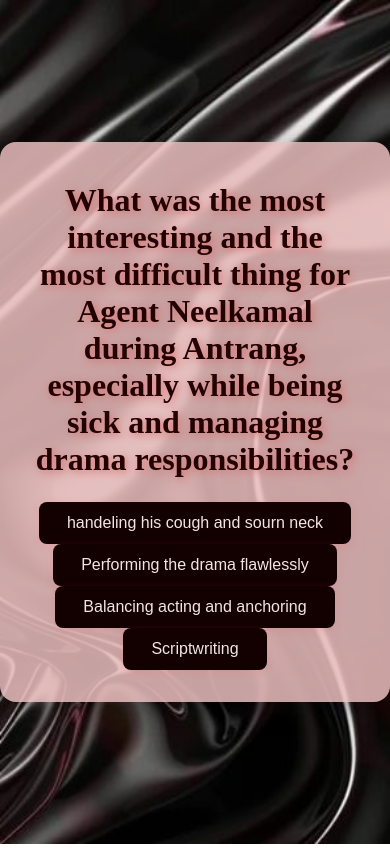
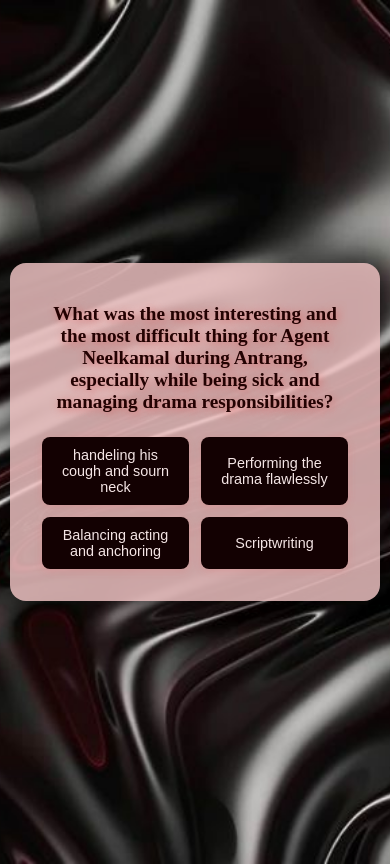
Before and after one commit to khushi-mahida/tresurehunt, a plain HTML site: page hazeleyesmcq1.html in a window 390 px wide. Drawn offline with Linux system fonts and the light colour scheme.

Commit message:
Update hazeleyesmcq1.html

```diff
--- a/hazeleyesmcq1.html
+++ b/hazeleyesmcq1.html
@@ -1,16 +1,20 @@
-<html>
+<!DOCTYPE html>
+<html lang="en">
 <head>
+    <meta name="viewport" content="width=device-width, initial-scale=1.0">
     <title>challange no 1</title>
     <style>
         body {
             background-image: url('download.jpg');
             background-size: cover;
             background-repeat: no-repeat;
-            height: 100vh;
+            background-position: center;
+            min-height: 100vh;
             margin: 0;
             display: flex;
             justify-content: center;
             align-items: center;
+            padding: 10px;
         }
         .center-box {
             background: rgba(233, 190, 190, 0.85);
@@ -18,22 +22,24 @@
             border-radius: 16px;
             padding: 40px 32px 32px 32px;
             text-align: center;
-            min-width: 320px;
+            width: 100%;
+            max-width: 500px;
         }
         .center-box h2 {
             margin: 0 0 24px 0;
-            font-size: 2rem;
+            font-size: 1.5rem;
             color: #230202;
             text-shadow: 2px 2px 8px #d76f6f;
         }
         .button-row {
             display: flex;
+            flex-wrap: wrap;
             justify-content: center;
-            gap: 18px;
+            gap: 12px;
             margin-top: 24px;
         }
         .center-btn {
-            padding: 12px 28px;
+            padding: 12px 20px;
             font-size: 1rem;
             border: none;
             border-radius: 8px;
@@ -42,6 +48,8 @@
             cursor: pointer;
             box-shadow: 0 2px 8px rgba(255, 71, 71, 0.15);
             transition: background 0.2s;
+            flex: 1 1 40%;
+            min-width: 140px;
         }
         .center-btn:hover {
             background: #ec180d;
@@ -56,7 +64,8 @@
             padding: 32px 24px;
             border-radius: 12px;
             box-shadow: 0 4px 24px rgba(0,0,0,0.25);
-            min-width: 240px;
+            width: 90%;
+            max-width: 320px;
             text-align: center;
             z-index: 1000;
             font-size: 1.2rem;
@@ -74,17 +83,25 @@
         .msg-box button:hover {
             background: #dc1414;
         }
+        @media (max-width: 500px) {
+            .center-box h2 {
+                font-size: 1.2rem;
+            }
+            .center-btn {
+                font-size: 0.9rem;
+                padding: 10px 14px;
+            }
+        }
     </style>
 </head>
 <body>
      <div class="center-box">
         <h2>What was the most interesting and the most difficult thing for Agent Neelkamal during Antrang, especially while being sick and managing drama responsibilities?</h2>
 
-
-        <div class="">
+        <div class="button-row">
             <button class="center-btn" onclick="showMsg('Sirf dil se khela, dimaag ko bench pe bithaya!')">handeling his cough and  sourn neck</button>
-            <button class="center-btn" onclick="showMsg('kya bahiiiiiiii')"> Performing the drama flawlessly </button>
-            <button class="center-btn" onclick="showMsg('Galtiyon ka raja/maharani lag rahe ho!')"> Balancing acting and anchoring</button>
+            <button class="center-btn" onclick="showMsg('kya bahiiiiiiii')">Performing the drama flawlessly</button>
+            <button class="center-btn" onclick="showMsg('Galtiyon ka raja/maharani lag rahe ho!')">Balancing acting and anchoring</button>
             <button class="center-btn" onclick="showMsg('Well done, Agent! Final page awaits!')">Scriptwriting</button>
         </div>
     </div>
@@ -117,8 +134,4 @@
         }
     </script>
 </body>
-<script>
-
-</script>
-
 </html>
```
